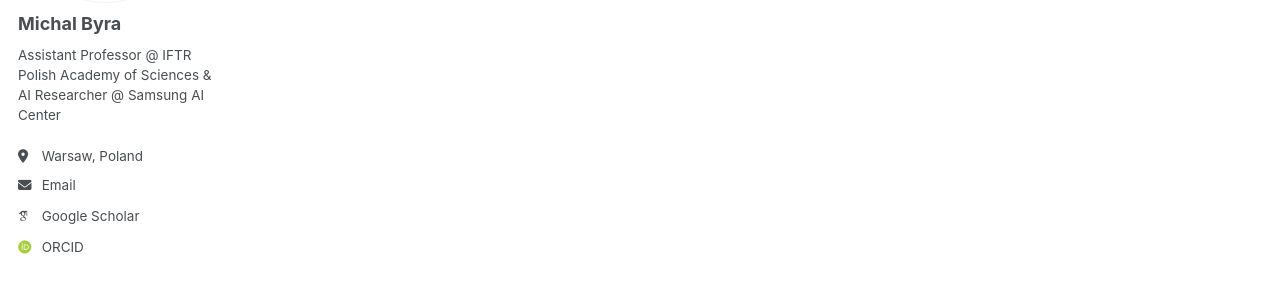
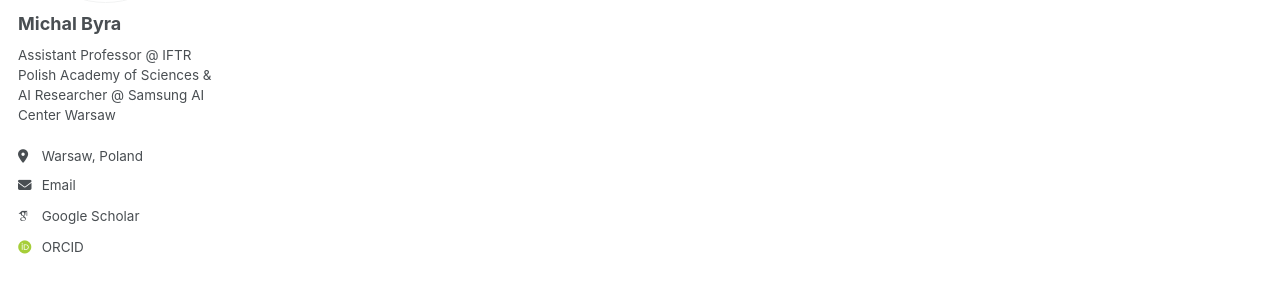
Before and after one commit to mbyr/mbyr.github.io, a Jekyll site: the page built from _pages/about.md, in a window 1280 px wide. Shown: the part 278-578 px from the top of the page. Built offline with Jekyll 4.4.1, drawn with Linux system fonts in a browser that asks for light colours; some web fonts are replaced.

Commit message:
Update _config.yml

```diff
--- a/_config.yml
+++ b/_config.yml
@@ -24,7 +24,7 @@ author:
   avatar           : "profile.png"
   name             : "Michal Byra"
   pronouns         : # example: "she/her"
-  bio              : "Assistant Professor @ IFTR Polish Academy of Sciences & AI Researcher @ Samsung AI Center"
+  bio              : "Assistant Professor @ IFTR Polish Academy of Sciences & AI Researcher @ Samsung AI Center Warsaw"
   location         : "Warsaw, Poland"
   employer         :
   uri              :
```
